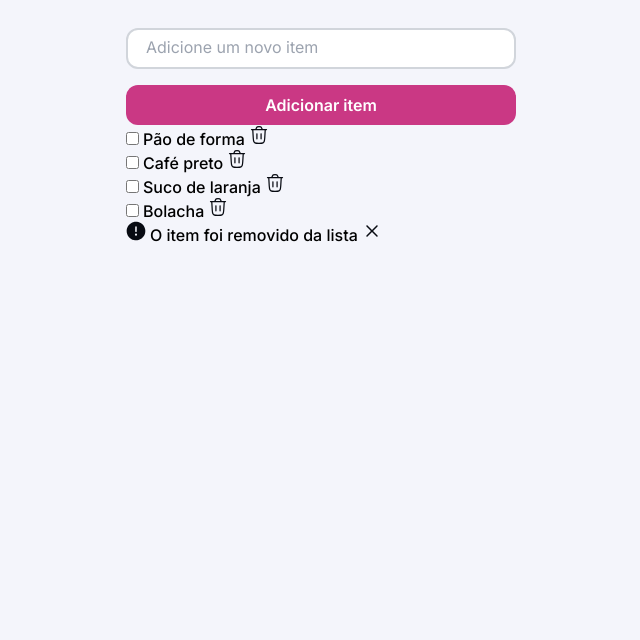
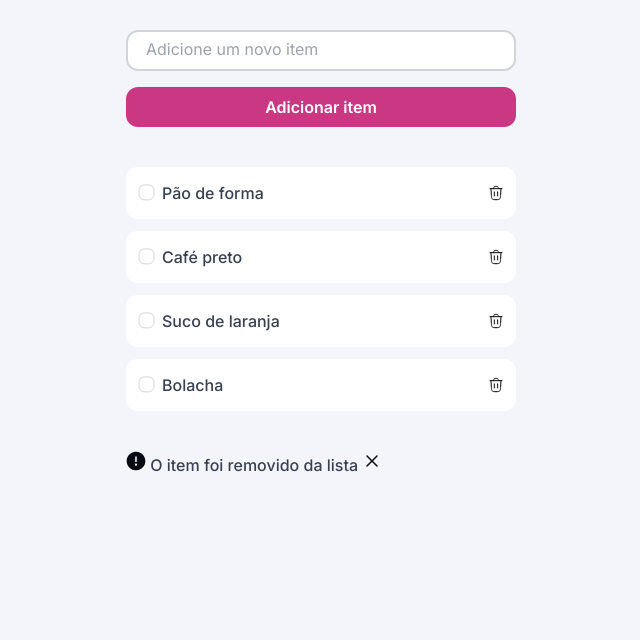
Before and after one commit to jonatasferreiraa/Lista-de-compras, a plain HTML site: page index.html in a window 1280 px wide. Shown: the part 160-800 px from the top of the page, without its empty margins (319-959 px from the left). Drawn offline with Linux system fonts and the light colour scheme.

Commit message:
Estilização de itens da lista de compra.

```diff
--- a/style.css
+++ b/style.css
@@ -1,3 +1,5 @@
+/* Definindo padrões do estilo */
+
 * {
   padding: 0;
   margin: 0;
@@ -31,6 +33,7 @@
 html,
 body {
   background-color: var(--background-primary);
+  font: var(--paragraph);
 }
 
 h1 {
@@ -39,6 +42,7 @@ h1 {
 
 span {
   font: var(--paragraph);
+  color: var(--content-secondary);
 }
 
 *::placeholder {
@@ -50,11 +54,15 @@ ul[role="list"] {
   list-style: none;
 }
 
+/* Estilização de interface */
+
 main {
   width: min(390px, 100% - 2rem * 2);
   margin-inline: auto;
   margin-top: 78px;
 }
+
+/* Estilos de header */
 
 main header {
   nav {
@@ -68,6 +76,8 @@ main header {
     margin-block: 0px 44px;
   }
 }
+
+/* Estilos de form */
 
 main form {
   display: flex;
@@ -102,7 +112,61 @@ main form {
   }
 }
 
+/* Estilos de lista */
+
+ul {
+  width: 100%;
+  margin-block: 2.5rem;
+
+  display: grid;
+  gap: 0.75rem;
+
+  & .items {
+    display: flex;
+    gap: 0.75rem;
+    align-items: center;
+
+    background-color: var(--background-secondary);
+    padding: 1rem 0.75rem;
+    border-radius: 0.75rem;
+    position: relative;
+
+    & input[type="checkbox"] {
+      all: unset;
+      inset: 0;
+      position: absolute;
+
+      background: url(/icons/check-default.svg) no-repeat;
+
+      top: 50%;
+      transform: translateY(-35%);
+      margin-left: 12px;
+
+      &:hover {
+        background: url(/icons/check-hover.svg) no-repeat;
+      }
+
+      &:checked {
+        background: url(/icons/check-selected.svg) no-repeat;
+      }
+    }
+
+    & img {
+      width: 1rem;
+      height: auto;
+    }
+
+    & span {
+      width: 100%;
+      padding-left: 24px;
+    }
+  }
+}
+
+/* Responsividade */
+
 @media (width >= 1366px) {
+  /* Estilização de interface */
   main {
     width: min(1366px, 100% - 7.5rem * 2);
     margin-inline: auto;
@@ -111,6 +175,8 @@ main form {
     display: grid;
     justify-content: center;
   }
+
+  /* Estilos de header */
 
   main header {
     nav {
@@ -122,6 +188,8 @@ main form {
       margin-block: 62px 44px;
     }
   }
+
+  /* Estilos de form */
 
   main form {
     display: flex;
```
Also changed, not shown: icons/check-default.svg (added), icons/check-hover.svg (added), icons/check-selected.svg (added).
